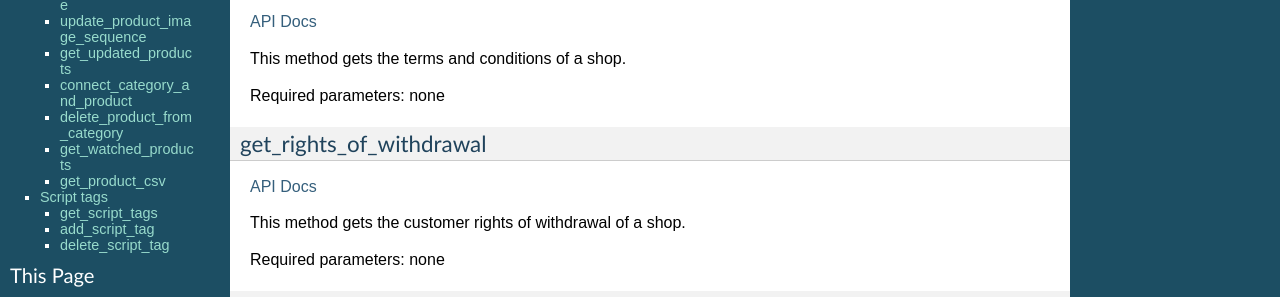
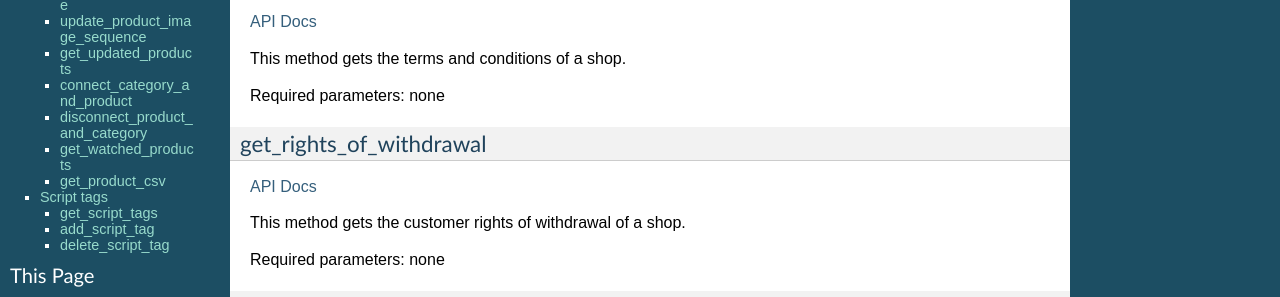
Before and after one commit to vilkasgroup/epages_client, a Sphinx documentation site: the page built from docs/methods.rst, in a window 1280 px wide and 900 px high, scrolled down 1462 px. Shown: the part 151-448 px from the top of the window. Built offline with Sphinx 7.4.7, drawn with Linux system fonts in a browser that asks for light colours; pages that are not in the unit, such as notebooks, are missing from menus; some of the changed text lies outside the part shown.

Commit message:
Change method name.

```diff
--- a/docs/methods.rst
+++ b/docs/methods.rst
@@ -627,8 +627,8 @@ Required parameters: Category and product id in data
 **Note:** There can be more than one category or product id when connecting them to each other.
 Category id and product id values can be a list of ids, too.
 
-delete_product_from_category
-~~~~~~~~~~~~~~~~~~~~~~~~~~~~
+disconnect_product_and_category
+~~~~~~~~~~~~~~~~~~~~~~~~~~~~~~~
 
 `API Docs <https://developer.epages.com/apps/api-reference/delete-shopid-product-category-assignments.html>`_
 
```
Also changed, not shown: 2 other files.
